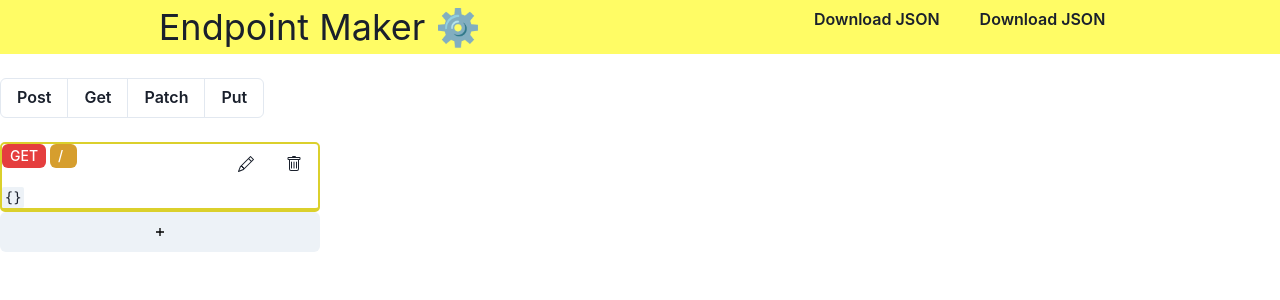
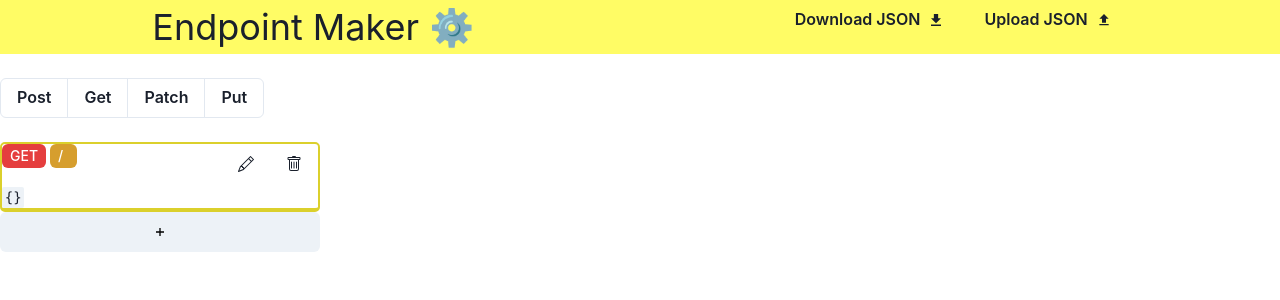
Before and after one commit to ManuTorrado/EndpointCreator, a React (Vite) app: page / in a window 1280 px wide. Shown: the top 300 px of the page. Built offline with nearby package versions, Linux system fonts and the light colour scheme.

Commit message:
added button icons

```diff
--- a/src/App.tsx
+++ b/src/App.tsx
@@ -14,6 +14,8 @@ import {
   Flex,
 } from "@chakra-ui/react";
 import { GrFormAdd } from "react-icons/gr";
+import { IoMdDownload } from "react-icons/io";
+import { MdUpload } from "react-icons/md";
 function App() {
   const [infoContent, setInfoContent] = useState([<Info />]);
 
@@ -33,8 +35,12 @@ function App() {
       >
         <Text fontSize="4xl">Endpoint Maker ⚙️</Text>
         <ButtonGroup>
-          <Button variant="ghost">Download JSON</Button>
-          <Button variant="ghost">Download JSON</Button>
+          <Button variant="ghost" rightIcon={<IoMdDownload />}>
+            Download JSON
+          </Button>
+          <Button variant="ghost" rightIcon={<MdUpload />}>
+            Upload JSON
+          </Button>
         </ButtonGroup>
       </Box>
 
```
